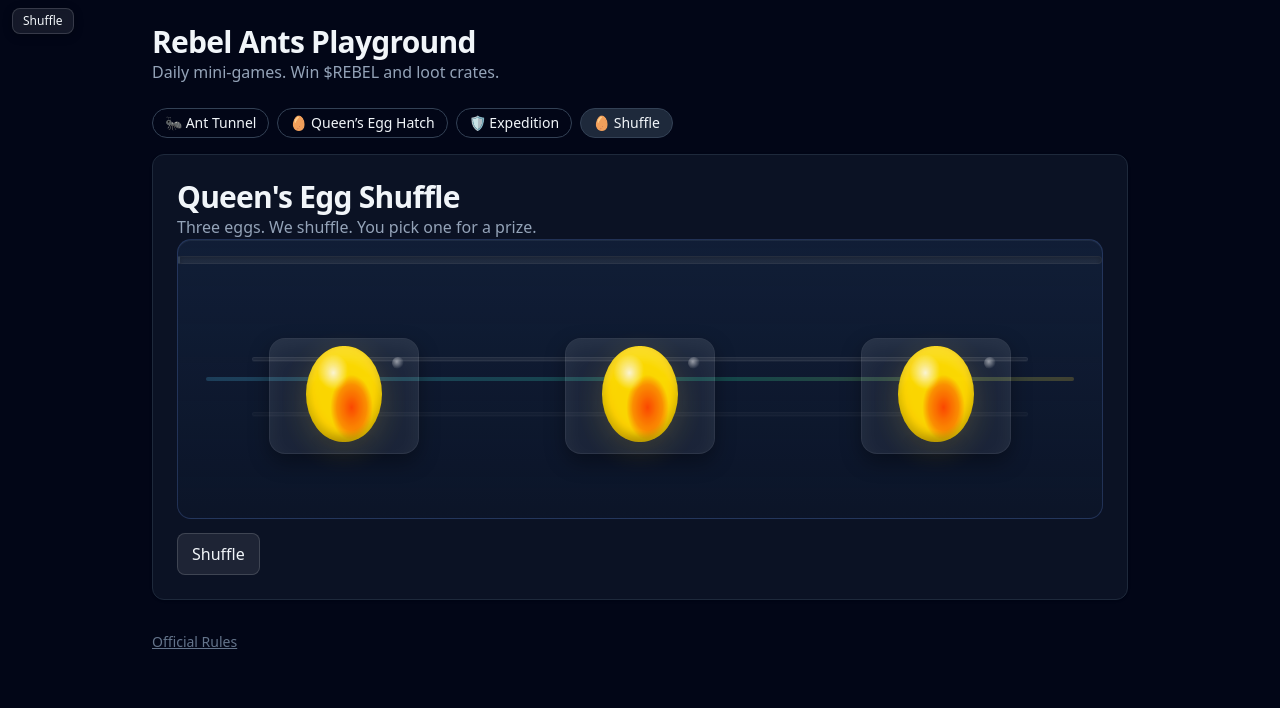
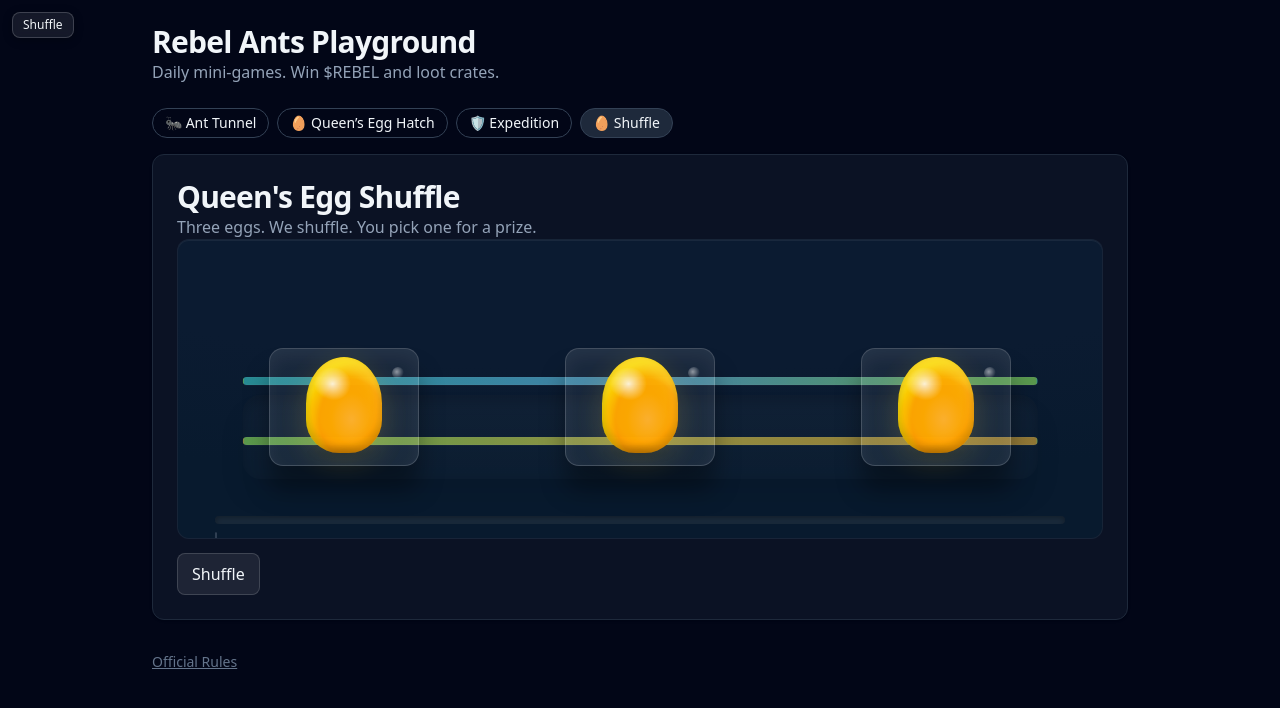
Before and after one commit to D1stknight/rebelants-playground, a Next.js app: page / in a window 1280 px wide. Both pictures are taken after a click on the button "🥚 Shuffle". Shown: the top 708 px of the page. Built offline with nearby package versions, Linux system fonts and the light colour scheme.

Commit message:
Update globals.css

```diff
--- a/styles/globals.css
+++ b/styles/globals.css
@@ -710,3 +710,59 @@ body { @apply bg-slate-950 text-slate-100; }
   backdrop-filter: blur(4px);
 }
 .btn-safety:disabled { opacity: .5; cursor: not-allowed; }
+
+/* ===== RA Shuffle v1.4 styles (scoped under .ra-shuffle) ===== */
+.ra-shuffle .shuffle-scene { position: relative; height: 300px; overflow: hidden; border-radius: 12px; border: 1px solid rgba(30,41,59,.7); }
+.ra-shuffle .ant-scene { background: radial-gradient(120% 80% at 50% 0%, #0b1b31 0%, #0b1b31 55%, #081a2e 100%); }
+
+.ra-shuffle .strip {
+  position: absolute; left: 50%; top: 52%; transform: translateX(-50%);
+  width: 86%; height: 84px; border-radius: 18px;
+  background: linear-gradient(180deg, rgba(255,255,255,.1) 0%, rgba(255,255,255,.06) 100%);
+  box-shadow: inset 0 6px 14px rgba(0,0,0,.45), 0 18px 28px rgba(0,0,0,.25);
+}
+
+.ra-shuffle .rail { position: absolute; left: 50%; transform: translateX(-50%); width: 86%; height: 8px; border-radius: 999px; }
+.ra-shuffle .rail-top { top: 46%; background: linear-gradient(90deg,#4ee0de,#7ad1ff,#a1ff70); opacity:.55; }
+.ra-shuffle .rail-bottom { top: 66%; background: linear-gradient(90deg,#a1ff70,#f7e65d,#ffbf4a); opacity:.55; }
+
+.ra-shuffle .shuffle-progress { position: absolute; left: 50%; transform: translateX(-50%); bottom: 14px; width: 92%; height: 8px; border-radius: 999px; background: rgba(255,255,255,.08); box-shadow: inset 0 2px 6px rgba(0,0,0,.35); }
+.ra-shuffle .shuffle-progress .bar { height: 100%; border-radius: inherit; background: linear-gradient(90deg,#00ffd0,#9cfffe,#faff9c); transition: width .2s ease; }
+
+.ra-shuffle .egg-card {
+  position: absolute; top: 56%; width: 150px; height: 118px; transform: translate(-50%,-50%);
+  background: rgba(255,255,255,.06); border: 1px solid rgba(255,255,255,.18); border-radius: 14px;
+  box-shadow: 0 24px 24px rgba(0,0,0,.35), inset 0 8px 18px rgba(255,255,255,.06);
+  display: grid; place-items: center; transition: top .22s ease, transform .22s ease, box-shadow .18s ease;
+  pointer-events: none; /* default off */
+}
+.ra-shuffle .egg-card.can-pick { pointer-events: auto; cursor: pointer; }
+.ra-shuffle .egg-card.can-pick:hover { box-shadow: 0 32px 28px rgba(0,0,0,.45), inset 0 10px 22px rgba(255,255,255,.08); }
+
+.ra-shuffle .egg-body {
+  position: relative; width: 76px; height: 96px; border-radius: 46px 46px 40px 40px / 56px 56px 40px 40px;
+  background:
+    radial-gradient(35% 25% at 35% 28%, rgba(255,255,255,.85), rgba(255,255,255,0) 70%),
+    radial-gradient(60% 60% at 60% 65%, #ffb440 0%, #ffa700 70%, #ffd800 100%);
+  filter: saturate(115%); transform: translateY(-2px);
+}
+.ra-shuffle .egg-speckle { position: absolute; right: 14px; top: 18px; width: 12px; height: 12px; border-radius: 50%;
+  background: radial-gradient(circle at 40% 40%, rgba(255,255,255,.8), rgba(255,255,255,0) 70%); opacity:.65; }
+.ra-shuffle .egg-shadow { position: absolute; left: 50%; top: 84%; width: 72px; height: 12px; background: radial-gradient(66% 60% at 50% 60%, rgba(0,0,0,.35), transparent 80%);
+  opacity:.65; transform: translateX(-50%); }
+
+@keyframes ra-wobble { 0%,100% { transform: translateY(-2px) rotate(0deg);} 26% {transform: translateY(-2px) rotate(-4deg);} 52% {transform: translateY(-2px) rotate(4deg);} 78% {transform: translateY(-2px) rotate(-3deg);} }
+.ra-shuffle .wobble-on-pick { animation: ra-wobble .95s ease-in-out infinite; }
+
+.ra-shuffle .shuffle-cta { margin-top: 14px; }
+.ra-shuffle .btn-safety {
+  position: absolute; left: 12px; top: 12px; z-index: 10; padding: 6px 10px;
+  font-size: 12px; line-height: 1; background: rgba(255,255,255,.08);
+  border: 1px solid rgba(255,255,255,.18); border-radius: 8px; backdrop-filter: blur(4px);
+}
+
+/* Simple prize modal */
+.prize-modal { position: fixed; inset: 0; display: grid; place-items: center; background: rgba(0,0,0,.45); z-index: 1000; }
+.prize-modal .prize-box { min-width: 320px; padding: 20px; border-radius: 12px; background: rgba(15,23,42,.95); border: 1px solid rgba(148,163,184,.25); box-shadow: 0 24px 40px rgba(0,0,0,.5); }
+.prize-modal .prize-title { font-size: 18px; font-weight: 700; margin-bottom: 10px; }
+.prize-modal .prize-sub { font-size: 14px; opacity: .8; margin-bottom: 12px; }
```
